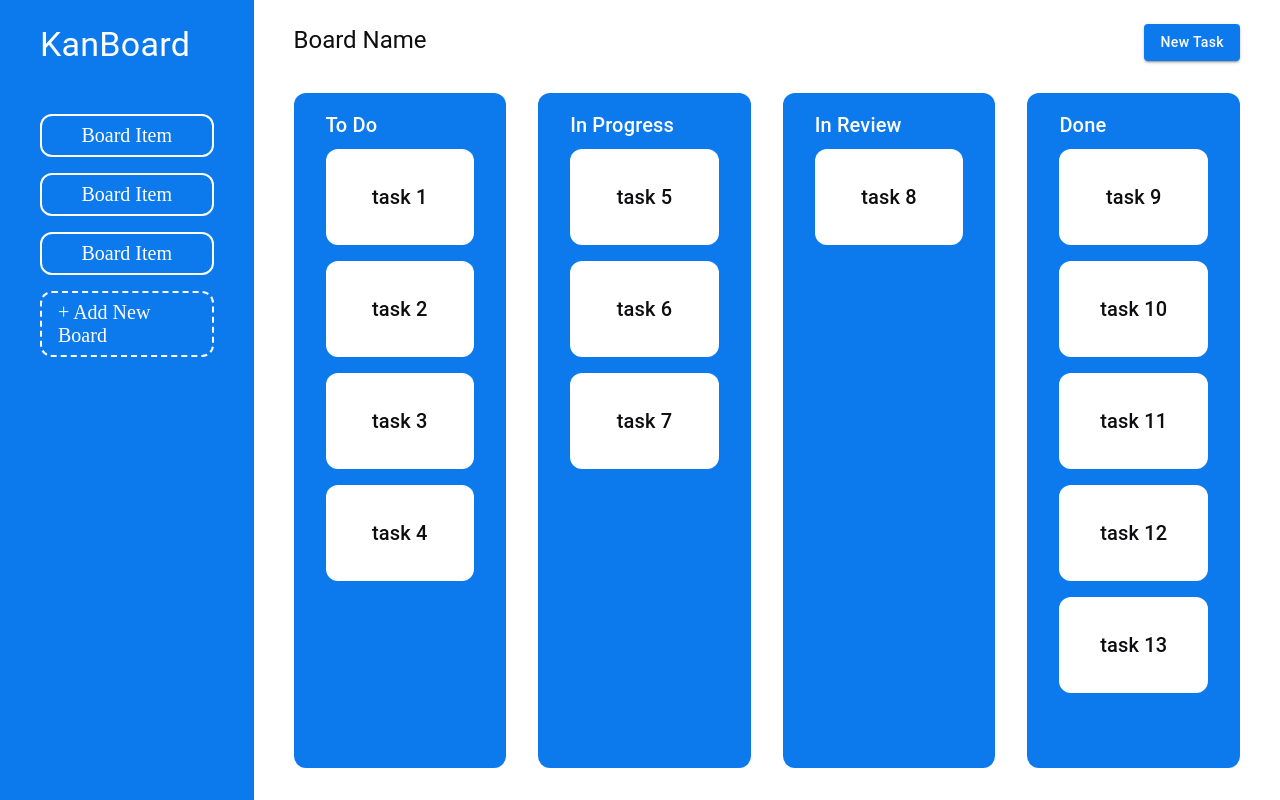
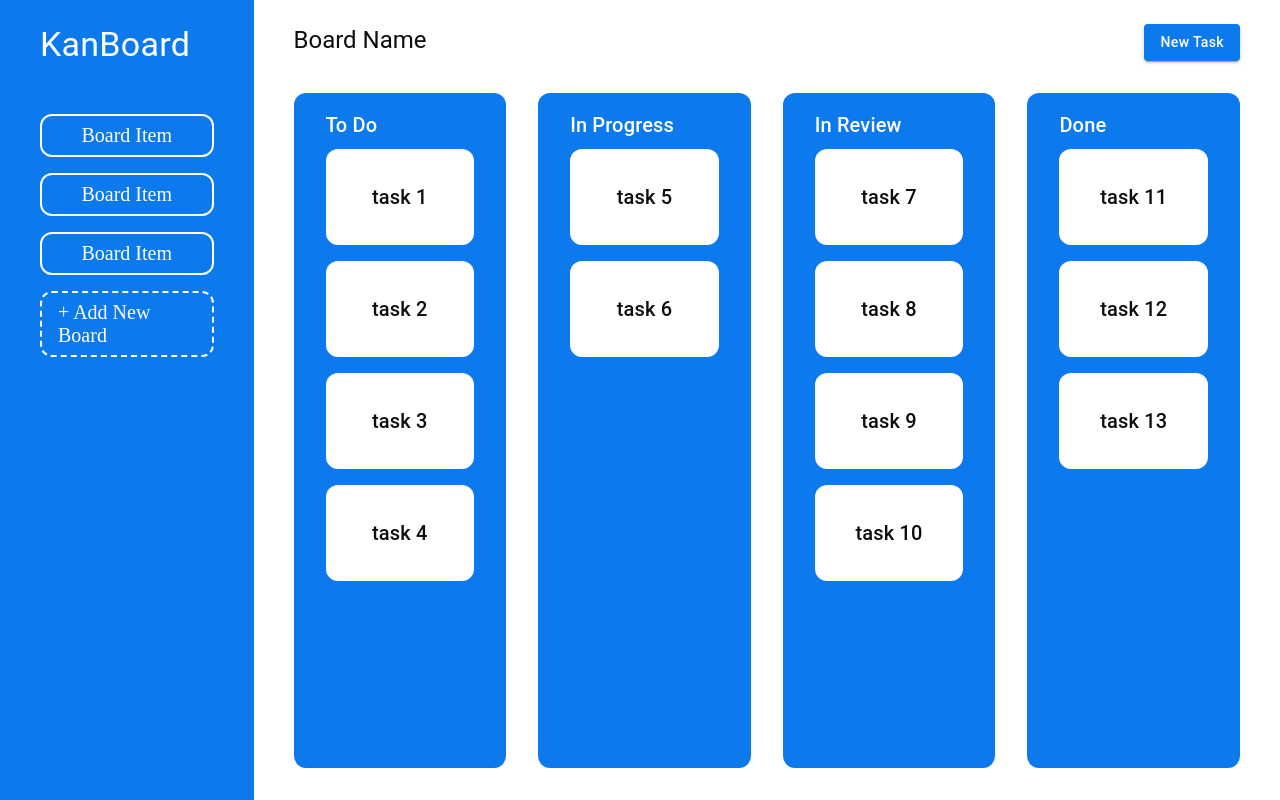
Before and after one commit to FacuReartes/KanBoard, a Next.js app: page / in a window 1280 px wide. Built offline with nearby package versions, Linux system fonts and the light colour scheme.

Commit message:
added drag&drop basic functionality

```diff
--- a/package.json
+++ b/package.json
@@ -9,6 +9,7 @@
     "lint": "next lint"
   },
   "dependencies": {
+    "@dnd-kit/core": "^6.2.0",
     "@emotion/react": "^11.13.5",
     "@emotion/styled": "^11.13.5",
     "@mui/material": "^6.1.8",
--- a/src/components/Board.tsx
+++ b/src/components/Board.tsx
@@ -2,104 +2,131 @@
 import { Box, Button, List, ListItem, Typography } from '@mui/material'
 import React, { useState } from 'react'
 import Column from './Column'
+import { DndContext, DragEndEvent } from '@dnd-kit/core'
 
 interface ITask {
   name: string,
-  id: number
+  id: number,
+  columnId: number
 }
 
 interface IColumn {
   id: number,
-  name: string,
-  taskList: ITask[]
+  name: string
 }
 
 const Board = () => {
+
+  const taskListMock: ITask[] = [
+    {
+      id: 1,
+      name: 'task 1',
+      columnId: 1
+    },
+    {
+      id: 2,
+      name: 'task 2',
+      columnId: 1
+    },
+    {
+      id: 3,
+      name: 'task 3',
+      columnId: 1
+    },
+    {
+      id: 4,
+      name: 'task 4',
+      columnId: 1
+    },
+    {
+      id: 5,
+      name: 'task 5',
+      columnId: 2
+    },
+    {
+      id: 6,
+      name: 'task 6',
+      columnId: 2
+    },
+    {
+      id: 7,
+      name: 'task 7',
+      columnId: 3
+    },
+    {
+      id: 8,
+      name: 'task 8',
+      columnId: 3
+    },
+    {
+      id: 9,
+      name: 'task 9',
+      columnId: 3
+    },
+    {
+      id: 10,
+      name: 'task 10',
+      columnId: 3
+    },
+    {
+      id: 11,
+      name: 'task 11',
+      columnId: 4
+    },
+    {
+      id: 12,
+      name: 'task 12',
+      columnId: 4
+    },
+    {
+      id: 13,
+      name: 'task 13',
+      columnId: 4
+    },
+  ]
 
   const boardStateMock: IColumn[] = [
     {
       id: 1,
       name: 'To Do',
-      taskList: [
-        {
-          id: 1,
-          name: 'task 1'
-        },
-        {
-          id: 2,
-          name: 'task 2'
-        },
-        {
-          id: 3,
-          name: 'task 3'
-        },
-        {
-          id: 4,
-          name: 'task 4'
-        },
-      ]
     },
     {
       id: 2,
       name: 'In Progress',
-      taskList: [
-        {
-          id: 5,
-          name: 'task 5'
-        },
-        {
-          id: 6,
-          name: 'task 6'
-        },
-        {
-          id: 7,
-          name: 'task 7'
-        },
-      ]
     },
     {
       id: 3,
       name: 'In Review',
-      taskList: [
-        {
-          id: 8,
-          name: 'task 8'
-        },
-      ]
     },
     {
       id: 4,
-      name: 'Done',
-      taskList: [
-        {
-          id: 9,
-          name: 'task 9'
-        },
-        {
-          id: 10,
-          name: 'task 10'
-        },
-        {
-          id: 11,
-          name: 'task 11'
-        },
-        {
-          id: 12,
-          name: 'task 12'
-        },
-        {
-          id: 13,
-          name: 'task 13'
-        },
-      ]
+      name: 'Done'
     }
   ]
 
-  const [ boardState, setBoardState ] = useState<IColumn[] | null[]>(boardStateMock)
+  const [ boardState, setBoardState ] = useState<IColumn[]>(boardStateMock)
+  const [ taskList, setTaskList ] = useState<ITask[]>(taskListMock)
 
-  const renderColumnList = boardState.map((column: any) => (
-    <Column name={column.name} taskList={column.taskList}/>
+  const renderColumnList = boardState.map((column: IColumn) => (
+    <Column name={column.name} id={column.id} taskList={taskList.filter(x => x.columnId === column.id)}/>
   ))
+
+  const handleDragEnd = (event: DragEndEvent) => {
+    const { active, over } = event
+
+    if (!over) return;
+
+    const taskId = active.id as number
+    const newColumnId = over.id as number
+
+    const newTaskStatus = taskList.map((task) =>
+      task.id === taskId ?
+      { ...task, columnId: newColumnId } : task
+    )
+
+    setTaskList(newTaskStatus)
+
+  }
 
   return (
     <Box sx={{
@@ -137,7 +164,9 @@ const Board = () => {
         py: 4,
         gap: 4
       }}>
-        {renderColumnList}
+        <DndContext onDragEnd={handleDragEnd}>
+          {renderColumnList}
+        </DndContext>
       </Box>
     </Box>
   )
--- a/src/components/Column.tsx
+++ b/src/components/Column.tsx
@@ -1,6 +1,7 @@
 import { Box, List, Typography } from '@mui/material'
 import React, { FC } from 'react'
 import Task from './Task'
+import { useDroppable } from '@dnd-kit/core'
 
 interface ITask {
   name: string
@@ -9,14 +10,23 @@ interface ITask {
 
 interface IColumn {
   name: string,
-  taskList: ITask[]
+  taskList: ITask[],
+  id: number
 }
 
 const Column: FC<IColumn> = (props) => {
 
+  const { setNodeRef, isOver } = useDroppable({
+    id: props.id
+  })
+
   const renderTaskList = props.taskList.map((task: ITask) => (
     <Task name={task.name} id={task.id}/>
   ))
+
+  const style = {
+    opacity: isOver ? 0.8 : 1,
+  };
 
   return (
     <Box sx={{
@@ -26,7 +36,10 @@ const Column: FC<IColumn> = (props) => {
       width: '25%',
       borderRadius: 3,
       bgcolor: 'primary.main'
-    }}>
+    }}
+      style={style}
+      ref={setNodeRef}
+    >
       <Typography
         variant='h6'
         component='h3'
--- a/src/components/Task.tsx
+++ b/src/components/Task.tsx
@@ -1,5 +1,7 @@
+import { useDraggable } from '@dnd-kit/core'
 import { ListItem, Typography } from '@mui/material'
 import React, { FC } from 'react'
+import {CSS} from '@dnd-kit/utilities';
 
 interface ITask {
   name: string,
@@ -7,6 +9,15 @@ interface ITask {
 }
 
 const Task: FC<ITask> = (props) => {
+
+  const { attributes, listeners, setNodeRef, transform, isDragging } = useDraggable({
+    id: props.id
+  })
+
+  const transformStyle = {
+    transform: CSS.Translate.toString(transform)
+  }
+
   return (
     <ListItem sx={{
       borderRadius: 3,
@@ -14,8 +25,13 @@ const Task: FC<ITask> = (props) => {
       justifyContent: 'center',
       mb: 2,
       bgcolor: 'common.white',
+      zIndex: 99
     }}
       key={props.id}
+      ref={setNodeRef}
+      {...attributes}
+      {...listeners}
+      style={transformStyle}
     >
       <Typography
         variant='h6'
```
Also changed, not shown: 1 other file (tests, documents, lock files or other folders).
